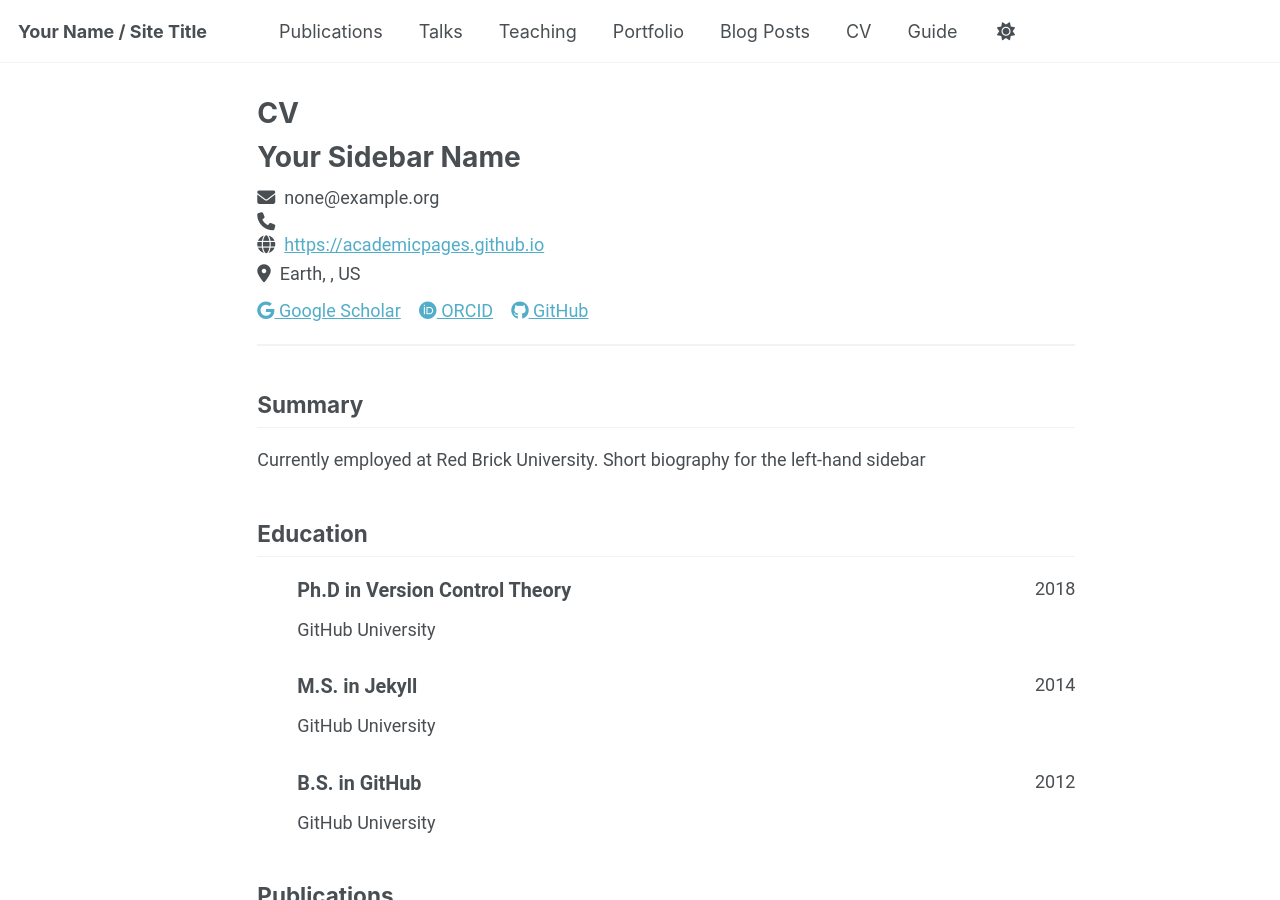
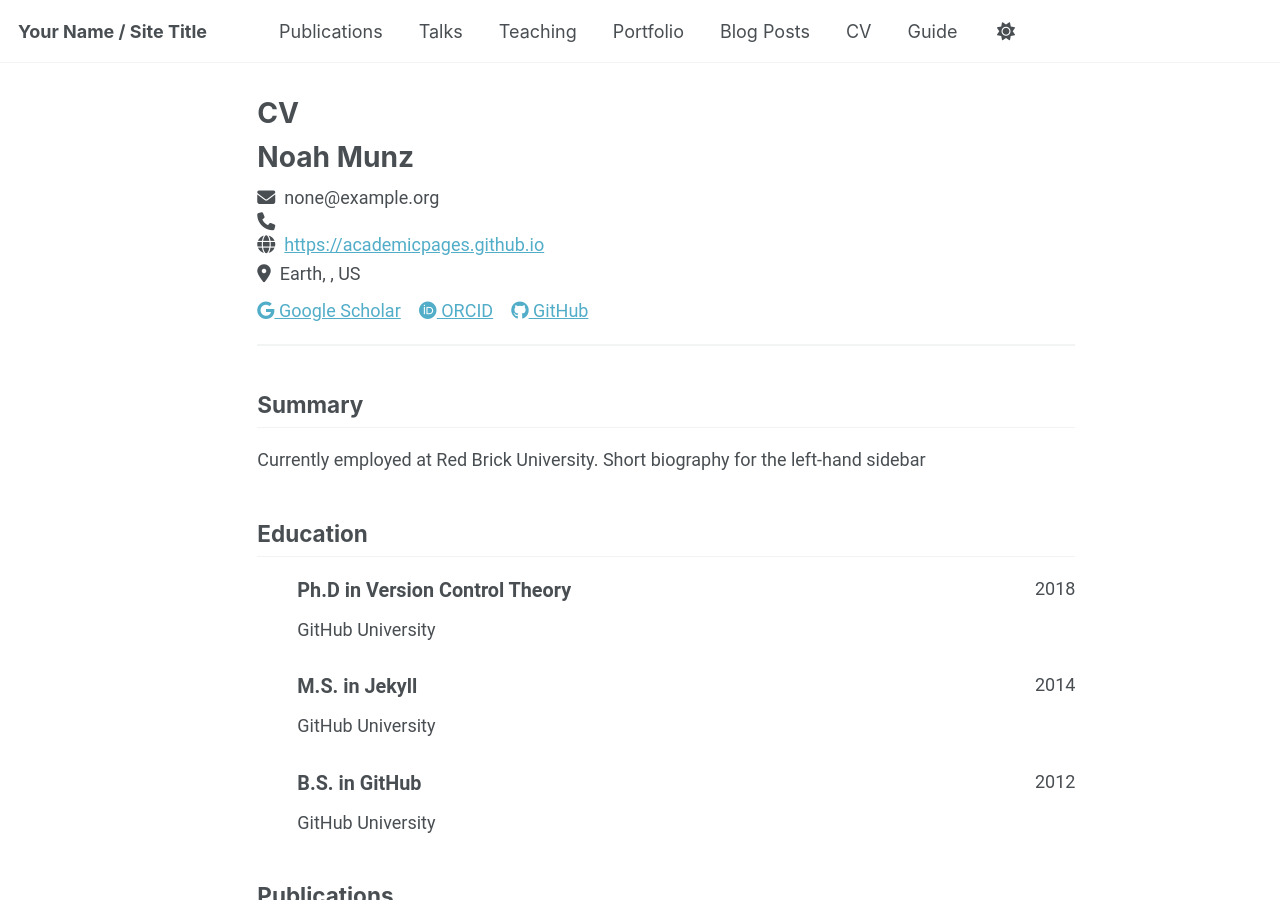
Before and after one commit to Noahmunz21/ics385spring2026boipage, a Jekyll site: the page built from _pages/cv-json.md, in a window 1280 px wide and 900 px high. Built offline with Jekyll 4.4.1, drawn with Linux system fonts in a browser that asks for light colours; a script bundle is joined from its source files by our own code; library files that are not in the unit come from our copies.

Commit message:
Update cv.json

```diff
--- a/_data/cv.json
+++ b/_data/cv.json
@@ -1,6 +1,6 @@
 {
   "basics": {
-    "name": "Your Sidebar Name",
+    "name": "Noah Munz",
     "email": "none@example.org",
     "phone": "",
     "website": "https://academicpages.github.io",
```
